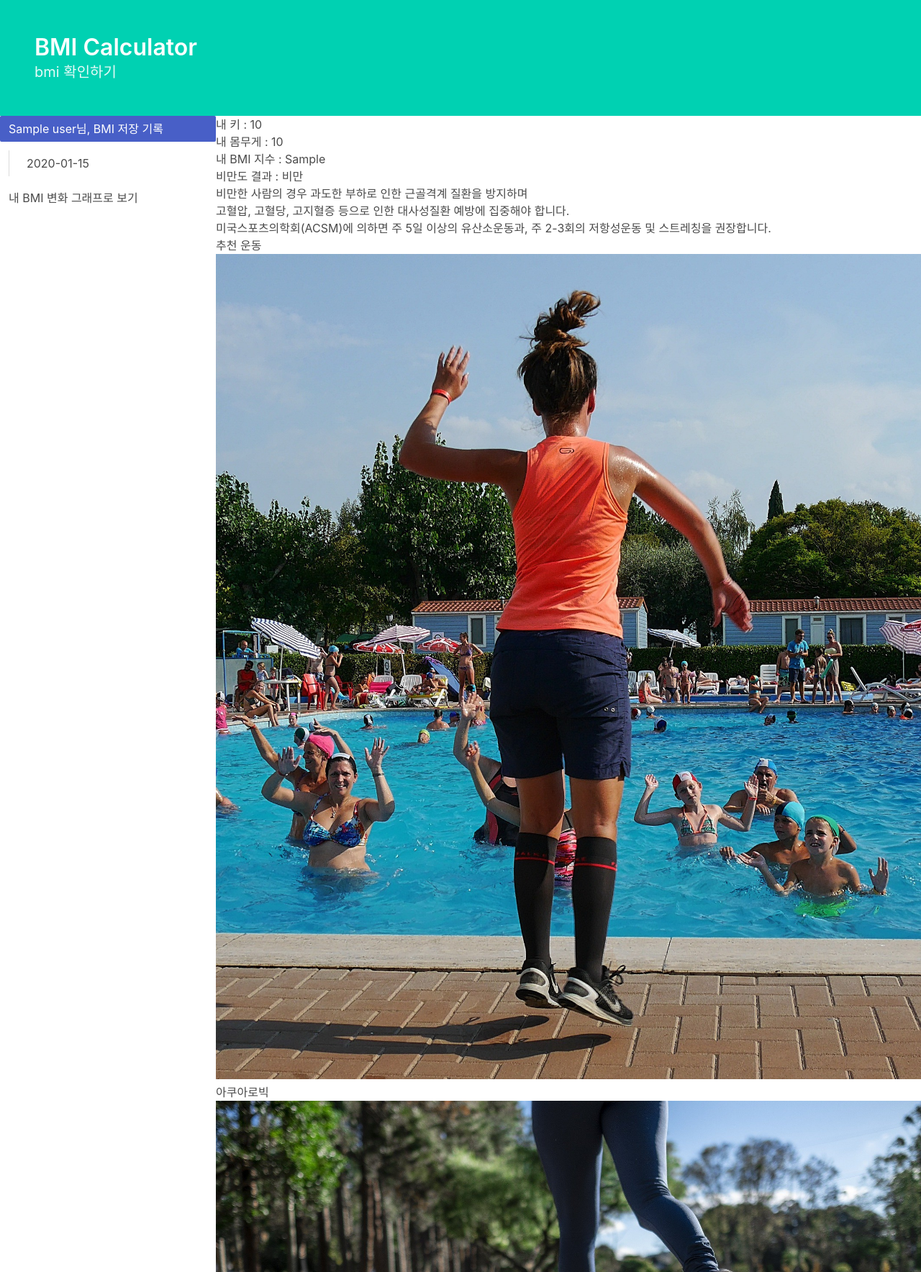
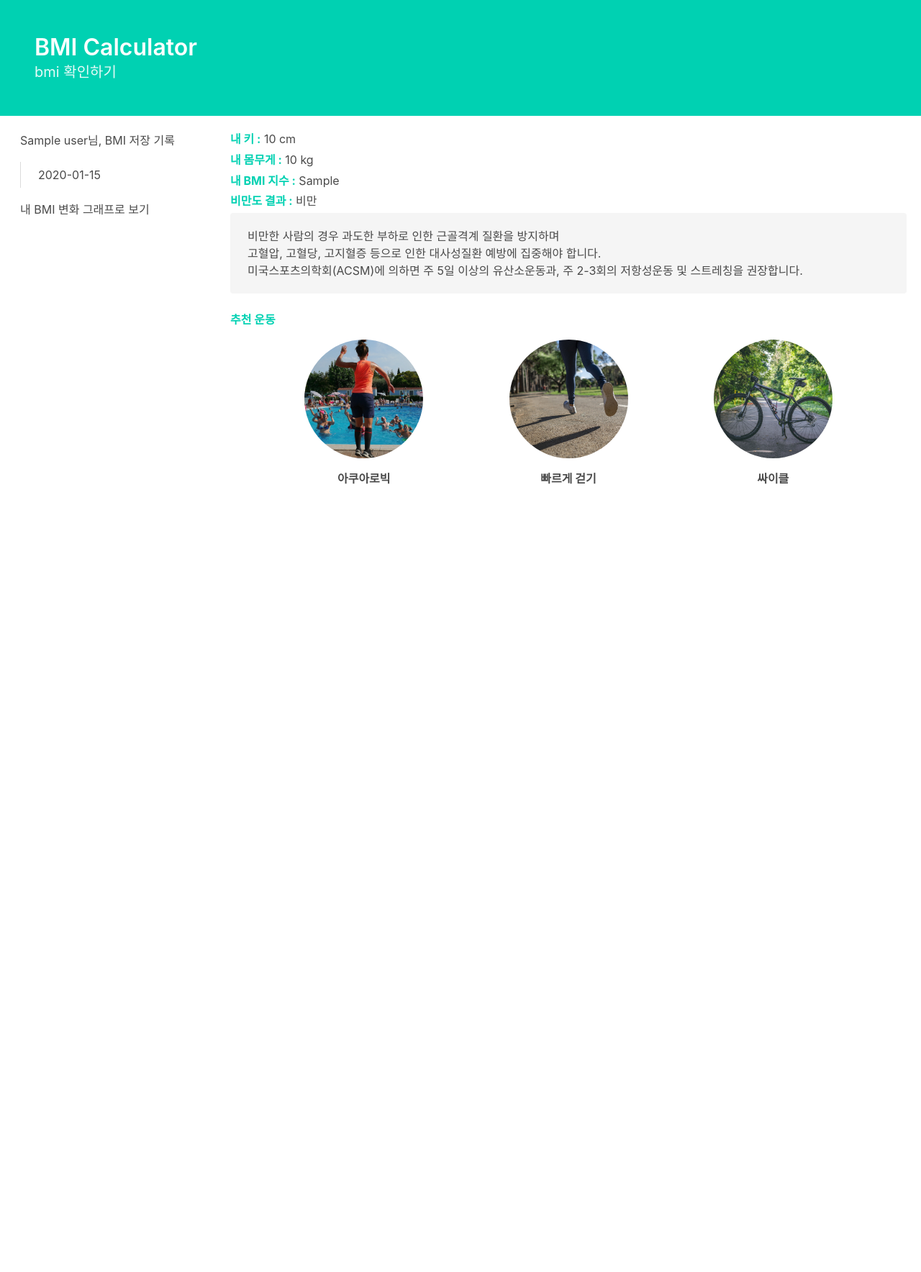
Before and after one commit to chamchimayo/bmi_calculator, a Flask app: page /bmi_check?user_num=1 in a window 1280 px wide. Shown: the top 1768 px of the page at 72% size. After the commit the page ends 673 px from the top, so only its background shows below. Run offline with Flask 2, Linux system fonts and the light colour scheme; a database or web service that is not in the repository returns one stand-in record (values such as "Sample title").

Commit message:
백지영 - bmi 지수 확인 뷰(userBmi.html) css 추가 09/21 17:12

```diff
--- a/static/mystyle.css
+++ b/static/mystyle.css
@@ -1,3 +1,4 @@
+/* userBmi.html */
 .user-bmi-input {
     display: flex;
     align-content: center;
@@ -8,3 +9,45 @@
     display: grid;
     grid-template-columns: 300px 1fr;
 }
+
+.user-bmi-box {
+    padding: 1.25rem;
+}
+
+.user-bmi-box > p {
+    margin-bottom: 0.3rem;
+}
+
+.menu-bar {
+    padding: 1rem;
+}
+
+.point {
+    font-weight: bold;
+}
+
+.exercise-box {
+    display: flex;
+    justify-content: space-evenly;
+}
+
+.exercise {
+    display: flex;
+    flex-direction: column;
+    align-items: center;
+    /*margin: 1rem;*/
+}
+
+.img-circle {
+    width: 165px;
+    height: 165px;
+    border-radius: 70%;
+    overflow: hidden;
+    margin: 1rem;
+}
+
+.exercise-img {
+    width: 100%;
+    height: 100%;
+    object-fit: cover;
+}
--- a/templates/userBmi.html
+++ b/templates/userBmi.html
@@ -42,9 +42,8 @@
                     } else if(user_body["user_bmi_val"] > 18.5 && user_body["user_bmi_val"] < 25 ) {
                         user_body["body_condition"] = ['정상', `건강한 일반 성인을 위한 미국스포츠의학회(ACSM)의 FITT를 권장합니다.<br/>
                                                             주 3-5일, 주당 150분 이상의 중~고강도 유산소운동,<br/>
-                                                            주 2-3일, 1RM의 50~80% 강도의 저항성 운동<br/>
-                                                            주 2-3일, 약간의 긴장감이 느껴지는 정도의 정적 스트레칭`]
-                        user_body["recommend"] = [['라켓 스포츠', `../static/images/racket.jpg`],
+                                                            주 2-3일, 1RM의 50~80% 강도의 저항성 운동과 약간의 긴장감이 느껴지는 정도의 정적 스트레칭`]
+                        user_body["recommend"] = [[`라켓 스포츠<br/></span><span class="point">(테니스/배드민턴)`, `../static/images/racket.jpg`],
                                                     ['웨이트트레이닝', `../static/images/weight_training2.jpg`],
                                                     ['등산', `../static/images/climbing.jpg`]]
                     } else {
@@ -56,20 +55,35 @@
                                                     ['싸이클', `../static/images/cycle2.jpg`]]
                     }
 
-                    bmi_info = `<p>내 키 : ${user_body["user_height"]}</p>
-                                <p>내 몸무게 : ${user_body["user_weight"]}</p>
-                                <p>내 BMI 지수 : ${user_body["user_bmi_val"]}</p>
-                                <p>비만도 결과 : ${user_body["body_condition"][0]}</p>
+                    bmi_info = `<p><span class="point has-text-primary">내 키 :</span> ${user_body["user_height"]} cm</p>
+                                <p><span class="point has-text-primary">내 몸무게 :</span> ${user_body["user_weight"]} kg</p>
+                                <p><span class="point has-text-primary">내 BMI 지수 :</span> ${user_body["user_bmi_val"]}</p>
+                                <p><span class="point has-text-primary">비만도 결과 :</span> ${user_body["body_condition"][0]}</p>
+                                <div class="notification">
                                     <p>${user_body["body_condition"][1]}</p>
+                                </div>
+
                                 <div>
-                                    <p>추천 운동</p>
-                                    <div>
-                                        <img src="${user_body["recommend"][0][1]}" alt="">
-                                        <span>${user_body["recommend"][0][0]}</span>
-                                        <img src="${user_body["recommend"][1][1]}" alt="">
-                                        <span>${user_body["recommend"][1][0]}</span>
-                                        <img src="${user_body["recommend"][2][1]}" alt="">
-                                        <span>${user_body["recommend"][2][0]}</span>
+                                    <span class="point has-text-primary">추천 운동</span>
+                                    <div class="exercise-box">
+                                        <div class="exercise">
+                                            <div class="img-circle">
+                                                <img class="exercise-img" src="${user_body["recommend"][0][1]}" alt="">
+                                            </div>
+                                            <span class="point">${user_body["recommend"][0][0]}</span>
+                                        </div>
+                                        <div class="exercise">
+                                            <div class="img-circle">
+                                                <img class="exercise-img" src="${user_body["recommend"][1][1]}" alt="">
+                                            </div>
+                                            <span class="point">${user_body["recommend"][1][0]}</span>
+                                        </div>
+                                        <div class="exercise">
+                                            <div class="img-circle">
+                                                <img class="exercise-img" src="${user_body["recommend"][2][1]}" alt="">
+                                            </div>
+                                            <span class="point">${user_body["recommend"][2][0]}</span>
+                                        </div>
                                     </div>
                                 </div>`
 
@@ -93,13 +107,13 @@
     </section>
 
     <div class="grid">
-        <aside class="menu">
+        <aside class="menu menu-bar">
 
             <!--        <p class="menu-label">-->
             <!--        </p>-->
             <ul class="menu-list">
                 <li>
-                    <a class="is-active" id="user-bmi-data">{{ user.name }}님, BMI 저장 기록</a>
+                    <a id="user-bmi-data">{{ user.name }}님, BMI 저장 기록</a>
                     <ul id="slide-toggle-li">
                         {% for bmi in bmi_list %}
                             <li>
@@ -116,58 +130,102 @@
                 <li><a>내 BMI 변화 그래프로 보기</a></li>
             </ul>
         </aside>
-        <article id="user-bmi">
-            <p>내 키 : {{ bmi_list[0].user_height }}</p>
-            <p>내 몸무게 : {{ bmi_list[0].user_weight }}</p>
-            <p>내 BMI 지수 : {{ bmi_data }}</p>
+        <article id="user-bmi" class="user-bmi-box">
+            <p><span class="point has-text-primary">내 키 :</span> {{ bmi_list[0].user_height }} cm</p>
+            <p><span class="point has-text-primary">내 몸무게 :</span> {{ bmi_list[0].user_weight }} kg</p>
+            <p><span class="point has-text-primary">내 BMI 지수 :</span> {{ bmi_data }}</p>
             {% if bmi_data <= 18.5 %}
-                <p>비만도 결과 : 저체중</p>
+                <p><span class="point has-text-primary">비만도 결과 :</span> 저체중</p>
+                <div class="notification">
                     <p>근감소증 예방과 근육량 증가를 위한 저항성 운동에 집중해야 합니다.<br/>
                         중량물을 이용한 웨이트트레이닝 혹은 탄력밴드나 체중을 이용한 저항운동도 좋습니다.<br/>
                         싸이클 및 수영은 인체의 가장 큰 근육인 하체 근육을 집중 발달시키는 동시에, 심폐 체력 향상에도 매우 좋습니다.</p>
+                </div>
+
                 <div>
-                    <p>추천 운동</p>
-                    <div>
-                        <img src="../static/images/weight_training2.jpg" alt="">
-                        <span>웨이트 트레이닝</span>
-                        <img src="../static/images/cycle2.jpg" alt="">
-                        <span>싸이클</span>
-                        <img src="../static/images/swimming.jpg" alt="">
-                        <span>수영</span>
+                    <span class="point has-text-primary">추천 운동</span>
+                    <div class="exercise-box">
+                        <div class="exercise">
+                            <div class="img-circle">
+                                <img class="exercise-img" src="../static/images/weight_training2.jpg" alt="">
+                            </div>
+                            <span class="point">웨이트 트레이닝</span>
+                        </div>
+                        <div class="exercise">
+                            <div class="img-circle">
+                                <img class="exercise-img" src="../static/images/cycle2.jpg" alt="">
+                            </div>
+                            <span class="point">싸이클</span>
+                        </div>
+                        <div class="exercise">
+                            <div class="img-circle">
+                                <img class="exercise-img" src="../static/images/swimming.jpg" alt="">
+                            </div>
+                            <span class="point">수영</span>
+                        </div>
                     </div>
                 </div>
             {% elif bmi_data > 18.5 and bmi_data <25 %}
-                <p>비만도 결과 : 정상</p>
+                <p><span class="point has-text-primary">비만도 결과 :</span> 정상</p>
+                <div class="notification">
                     <p>건강한 일반 성인을 위한 미국스포츠의학회(ACSM)의 FITT를 권장합니다.<br/>
                         주 3-5일, 주당 150분 이상의 중~고강도 유산소운동,<br/>
-                주 2-3일, 1RM의 50~80% 강도의 저항성 운동<br/>
-                주 2-3일, 약간의 긴장감이 느껴지는 정도의 정적 스트레칭</p>
+                        주 2-3일, 1RM의 50~80% 강도의 저항성 운동과 약간의 긴장감이 느껴지는 정도의 정적 스트레칭</p>
+                </div>
+
                 <div>
-                    <p>추천 운동</p>
-                    <div>
-                        <img src="../static/images/racket.jpg" alt="">
-                        <span>라켓 스포츠</span>
-                        <span>(테니스/배드민턴)</span>
-                        <img src="../static/images/racket" alt="">
-                        <span>웨이트트레이닝</span>
-                        <img src="../static/images/climbing.jpg" alt="">
-                        <span>등산</span>
+                    <span class="point has-text-primary">추천 운동</span>
+                    <div class="exercise-box">
+                        <div class="exercise">
+                            <div class="img-circle">
+                                <img class="exercise-img" src="../static/images/racket.jpg" alt="">
+                            </div>
+                            <span class="point">라켓 스포츠<br/></span>
+                            <span class="point">(테니스/배드민턴)</span>
+                        </div>
+                        <div class="exercise">
+                            <div class="img-circle">
+                                <img class="exercise-img" src="../static/images/weight_training2.jpg" alt="">
+                            </div>
+                            <span class="point">웨이트 트레이닝</span>
+                        </div>
+                        <div class="exercise">
+                            <div class="img-circle">
+                                <img class="exercise-img" src="../static/images/climbing.jpg" alt="">
+                            </div>
+                            <span class="point">등산</span>
+                        </div>
                     </div>
                 </div>
             {% else %}
-                <p>비만도 결과 : 비만</p>
+                <p><span class="point has-text-primary">비만도 결과 :</span> 비만</p>
+                <div class="notification">
                     <p>비만한 사람의 경우 과도한 부하로 인한 근골격계 질환을 방지하며 <br/>
                         고혈압, 고혈당, 고지혈증 등으로 인한 대사성질환 예방에 집중해야 합니다.<br/>
                         미국스포츠의학회(ACSM)에 의하면 주 5일 이상의 유산소운동과, 주 2-3회의 저항성운동 및 스트레칭을 권장합니다.</p>
+                </div>
+
                 <div>
-                    <p>추천 운동</p>
-                    <div>
-                        <img src="../static/images/aquarobic.jpg" alt="">
-                        <span>아쿠아로빅</span>
-                        <img src="../static/images/walking.jpg" alt="">
-                        <span>빠르게 걷기</span>
-                        <img src="../static/images/cycle2.jpg" alt="">
-                        <span>싸이클</span>
+                    <span class="point has-text-primary">추천 운동</span>
+                    <div class="exercise-box">
+                        <div class="exercise">
+                            <div class="img-circle">
+                                <img class="exercise-img" src="../static/images/aquarobic.jpg" alt="">
+                            </div>
+                            <span class="point">아쿠아로빅<br/></span>
+                        </div>
+                        <div class="exercise">
+                            <div class="img-circle">
+                                <img class="exercise-img" src="../static/images/walking.jpg" alt="">
+                            </div>
+                            <span class="point">빠르게 걷기</span>
+                        </div>
+                        <div class="exercise">
+                            <div class="img-circle">
+                                <img class="exercise-img" src="../static/images/cycle2.jpg" alt="">
+                            </div>
+                            <span class="point">싸이클</span>
+                        </div>
                     </div>
                 </div>
             {% endif %}
```
Lines whose indentation alone changed are shown as unchanged.
